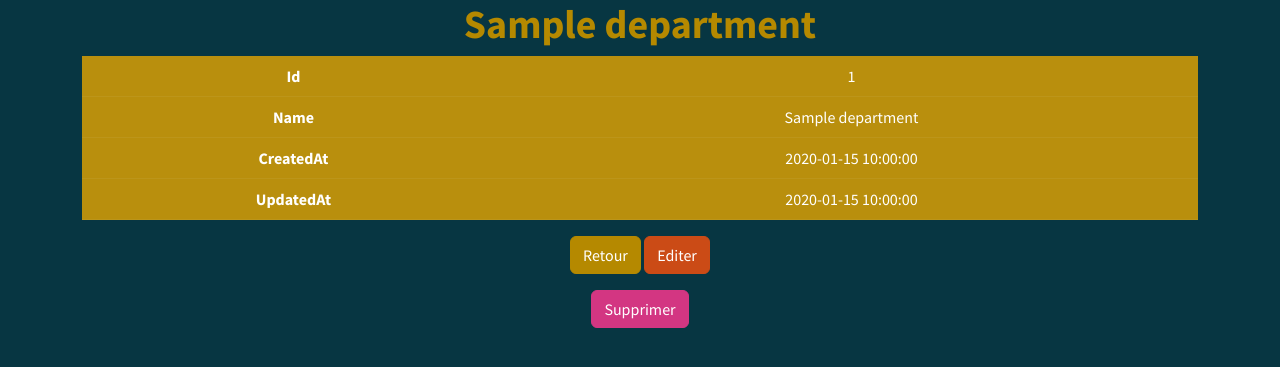
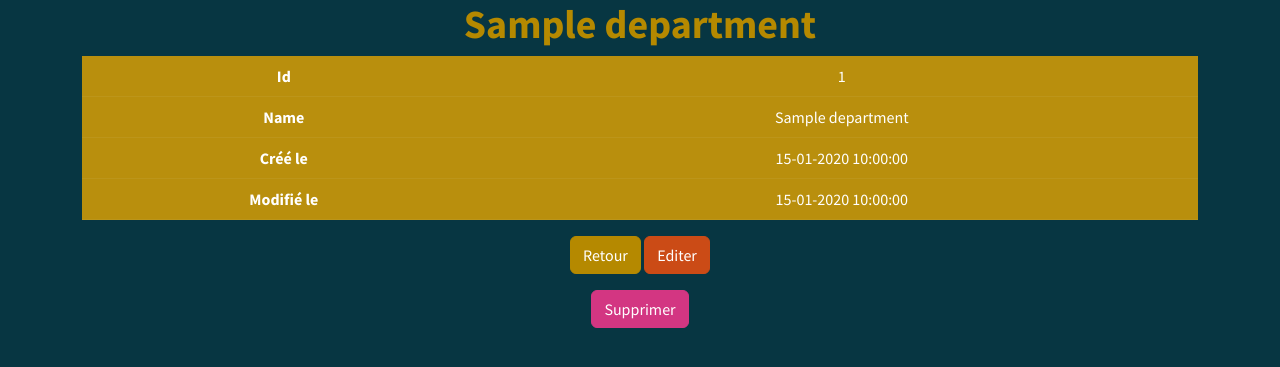
Before and after one commit to Clement-Jamgotchian/Regalade-back, a Symfony app: template templates/back/department/show.html.twig in a window 1280 px wide. Shown: the top 367 px of the page. Run offline with Twig, Linux system fonts and the light colour scheme; the template is opened without the code that fills it: most values are stand-ins (such as "Sample title", 1, 10 or a date in 2020); some libraries are stand-ins or nearby versions.

Commit message:
little fix + change link on home page

```diff
--- a/templates/back/department/show.html.twig
+++ b/templates/back/department/show.html.twig
@@ -16,12 +16,12 @@
                 <td>{{ department.name }}</td>
             </tr>
             <tr>
-                <th>CreatedAt</th>
-                <td>{{ department.createdAt ? department.createdAt|date('Y-m-d H:i:s') : '' }}</td>
+                <th>Créé le</th>
+                <td>{{ department.createdAt ? department.createdAt|date('d-m-Y H:i:s') : '/' }}</td>
             </tr>
             <tr>
-                <th>UpdatedAt</th>
-                <td>{{ department.updatedAt ? department.updatedAt|date('Y-m-d H:i:s') : '' }}</td>
+                <th>Modifié le</th>
+                <td>{{ department.updatedAt ? department.updatedAt|date('d-m-Y H:i:s') : '/' }}</td>
             </tr>
         </tbody>
     </table>
--- a/templates/back/main/index.html.twig
+++ b/templates/back/main/index.html.twig
@@ -101,8 +101,8 @@
         </div>
         <div class="card-body d-flex flex-column justify-content-between">
 
-            <a href="{{ path('app_back_user_index') }}" class="btn btn-primary">Voir les rayons</a>
-            <a href="{{ path('app_back_user_new') }}" class="mt-3 btn btn-info">Créer un nouveau rayon</a>
+            <a href="{{ path('app_back_department_index') }}" class="btn btn-primary">Voir les rayons</a>
+            <a href="{{ path('app_back_department_new') }}" class="mt-3 btn btn-info">Créer un nouveau rayon</a>
 
         </div>
         <div class="card-footer text-body-secondary">
```
Also changed, not shown: templates/back/department/index.html.twig (+6 -6 lines).
